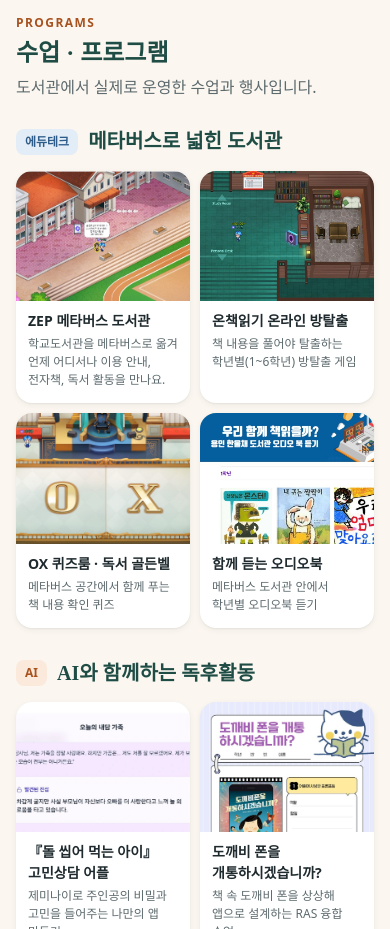
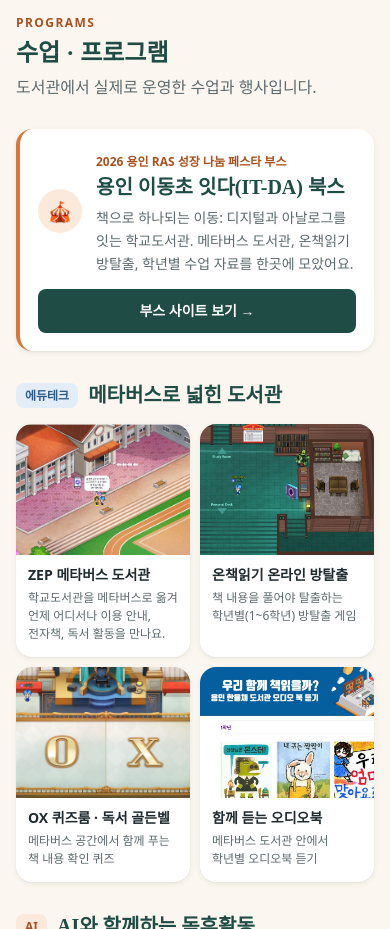
Before and after one commit to daeyn92-ctrl/daeyn92-ctrl.github.io, a plain HTML site: page index.html in a window 390 px wide. Shown: the part 4120-5049 px from the top of the page. Drawn offline with Linux system fonts and the light colour scheme; a web font is replaced by a local one.

Commit message:
RAS 성장 나눔 페스타 부스(잇다 북스) 링크 추가
Co-Authored-By: Claude Opus 5.5 <noreply@anthropic.com>

```diff
--- a/index.html
+++ b/index.html
@@ -130,6 +130,16 @@ a.wcard:hover{transform:translateY(-4px);box-shadow:var(--shadow-md)}
 .wcard .more{margin-top:auto;font-size:var(--fs-sm);font-weight:var(--fw-bold);color:var(--text-brand)}
 .wcard .more.off{color:var(--text-muted);font-weight:var(--fw-normal)}
 
+/* featured booth link */
+.feature{display:flex;align-items:center;gap:20px;background:var(--card);box-shadow:var(--shadow-sm);border-left:4px solid var(--orange);border-radius:var(--r-md);padding:20px 24px;margin-bottom:44px;text-decoration:none;transition:transform .2s,box-shadow .2s}
+.feature:hover{transform:translateY(-3px);box-shadow:var(--shadow-md)}
+.feature-icon{flex:none;width:56px;height:56px;border-radius:50%;background:var(--orange-soft);display:grid;place-items:center;font-size:var(--fs-xl)}
+.feature-body{flex:1;min-width:0}
+.feature-meta{font-size:var(--fs-xs);font-weight:var(--fw-bold);color:var(--text-accent)}
+.feature h3{font-family:"Gowun Batang",serif;font-size:var(--fs-lg);line-height:var(--lh-tight);color:var(--text-brand);margin:2px 0 6px}
+.feature p{font-size:var(--fs-sm);color:var(--text-muted)}
+.feature-more{flex:none;font-size:var(--fs-sm);font-weight:var(--fw-bold);color:var(--text-on-dark);background:var(--green);padding:10px 16px;border-radius:var(--r-sm);white-space:nowrap}
+
 /* programs */
 .group{margin-bottom:44px}
 .group-head{display:flex;align-items:center;gap:10px;margin-bottom:16px}
@@ -181,6 +191,10 @@ footer{text-align:center;font-size:var(--fs-sm);color:var(--text-muted);padding:
   .pcard .noimg span{font-size:var(--fs-2xl)}
   .pcard .noimg small{font-size:var(--fs-xs)}
   .group{margin-bottom:32px}
+  .feature{flex-wrap:wrap;gap:14px;padding:18px;margin-bottom:32px}
+  .feature-icon{width:44px;height:44px;font-size:var(--fs-lg)}
+  .feature-body{flex-basis:calc(100% - 58px)}
+  .feature-more{width:100%;text-align:center}
 }
 </style>
 </head>
@@ -315,6 +329,16 @@ footer{text-align:center;font-size:var(--fs-sm);color:var(--text-muted);padding:
       <p>도서관에서 실제로 운영한 수업과 행사입니다.</p>
     </div>
 
+    <a class="feature" href="https://daeyn92-ctrl.github.io/itda-books/" target="_blank" rel="noopener">
+      <span class="feature-icon" aria-hidden="true">🎪</span>
+      <div class="feature-body">
+        <span class="feature-meta">2026 용인 RAS 성장 나눔 페스타 부스</span>
+        <h3>용인 이동초 잇다(IT-DA) 북스</h3>
+        <p>책으로 하나되는 이동: 디지털과 아날로그를 잇는 학교도서관. 메타버스 도서관, 온책읽기 방탈출, 학년별 수업 자료를 한곳에 모았어요.</p>
+      </div>
+      <span class="feature-more">부스 사이트 보기 →</span>
+    </a>
+
     <div class="group">
       <div class="group-head"><span class="tag edutech">에듀테크</span><h3>메타버스로 넓힌 도서관</h3></div>
       <div class="programs">
```
